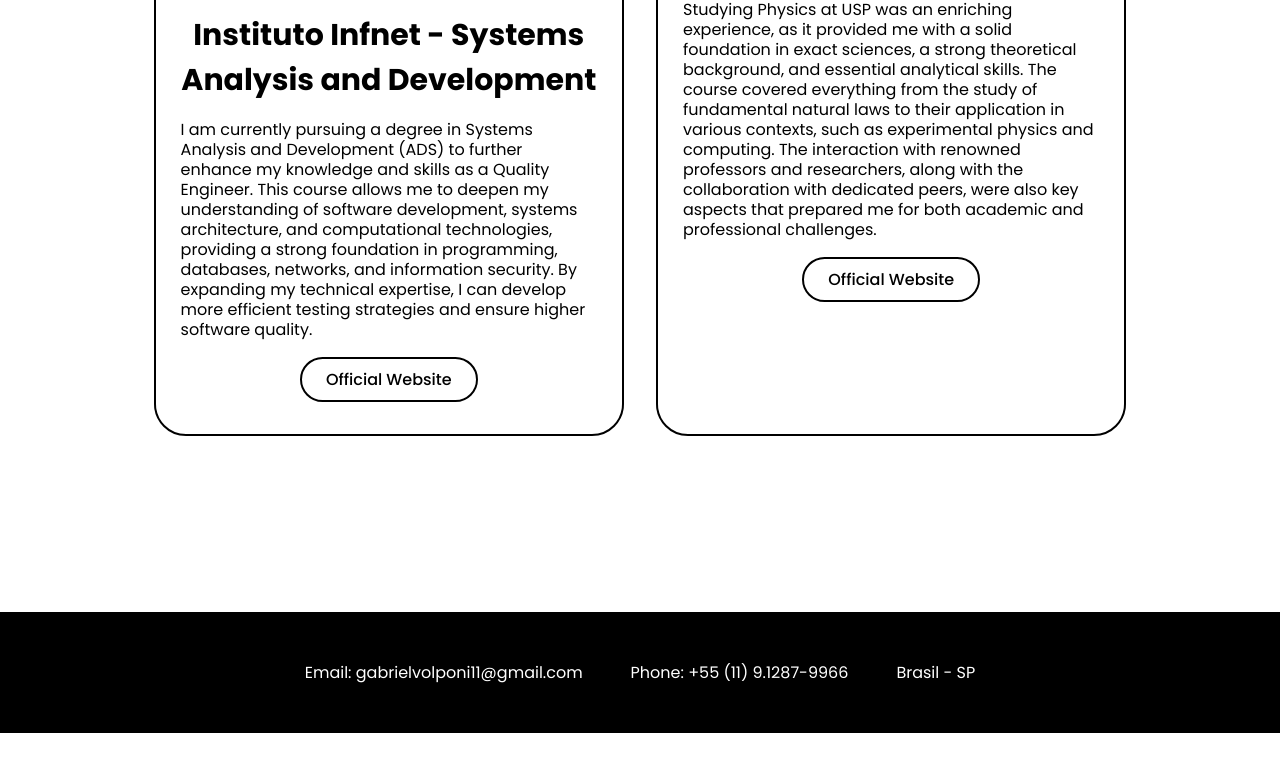
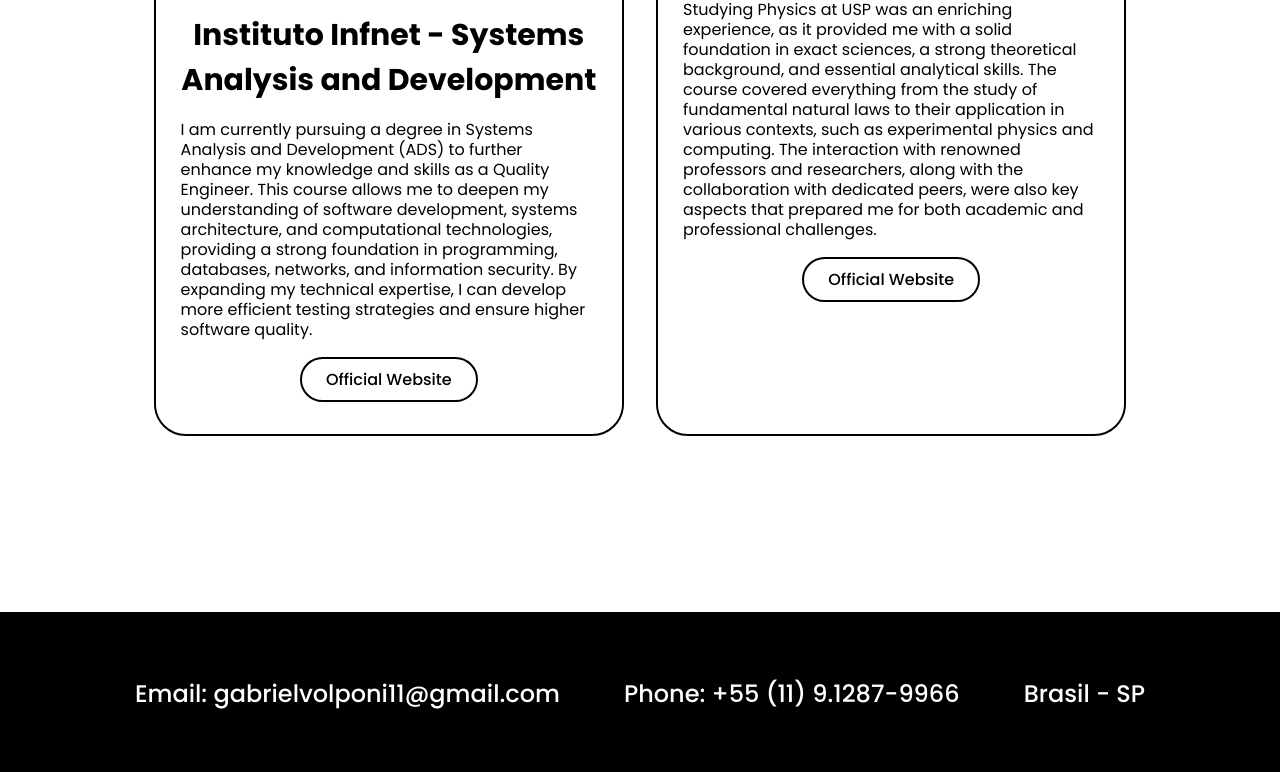
Before and after one commit to gabrielVolponi/portfolio_qa, a plain HTML site: page index.html in a window 1280 px wide. Shown: the part 4163-4935 px from the top of the page. Before the commit the page ends 4896 px from the top, so only its background shows below. Drawn offline with Linux system fonts and the light colour scheme.

Commit message:
ajuste footer

```diff
--- a/style.css
+++ b/style.css
@@ -305,6 +305,12 @@
   border-radius: 2rem;
   cursor: pointer;
   transition: 0.3s ease-in-out;
+  min-height: 400px; /* Aumentar a altura mínima dos cards */
+}
+
+.project_card:hover {
+  background-color: black;
+  color: white;
 }
 
 .project_card h3{
@@ -315,11 +321,6 @@
     line-height: 20px;
     margin: 1px;
     text-align: start;
-}
-
-.project_card:hover {
-  background-color: black;
-  color: white;
 }
 
 .project_card .image_project {
@@ -366,24 +367,33 @@
     object-fit: cover; /* Garantir que a imagem se ajuste ao container */
 }
 
+footer {
+  padding: 4rem 3rem; /* Aumentar o padding para aumentar o tamanho do footer */
+  background-color: black;
+  color: white;
+}
+
 footer ul {
   display: flex;
   list-style-type: none;
-  gap: 3rem;
-  background-color: black;
-  padding: 3rem 3rem;
-  color: white;
+  gap: 4rem; /* Aumentar o espaçamento entre os itens */
   justify-content: center;
   align-items: center;
+}
+
+footer ul li {
+  font-size: 1.5rem; /* Aumentar o tamanho da fonte dos itens */
+  font-weight: 500;
+  cursor: pointer;
+  transition: 0.3s ease-in-out;
 }
 
 footer ul li:hover {
   background: linear-gradient(to right, #009dff, #ff00ff);
   background-clip: text;
   color: transparent;
-  cursor: pointer;
+  transform: scale(1.1); /* Adicionar um leve efeito de escala no hover */
 }
-
 
 /* Estilo para a barra de rolagem */
 ::-webkit-scrollbar {
```
